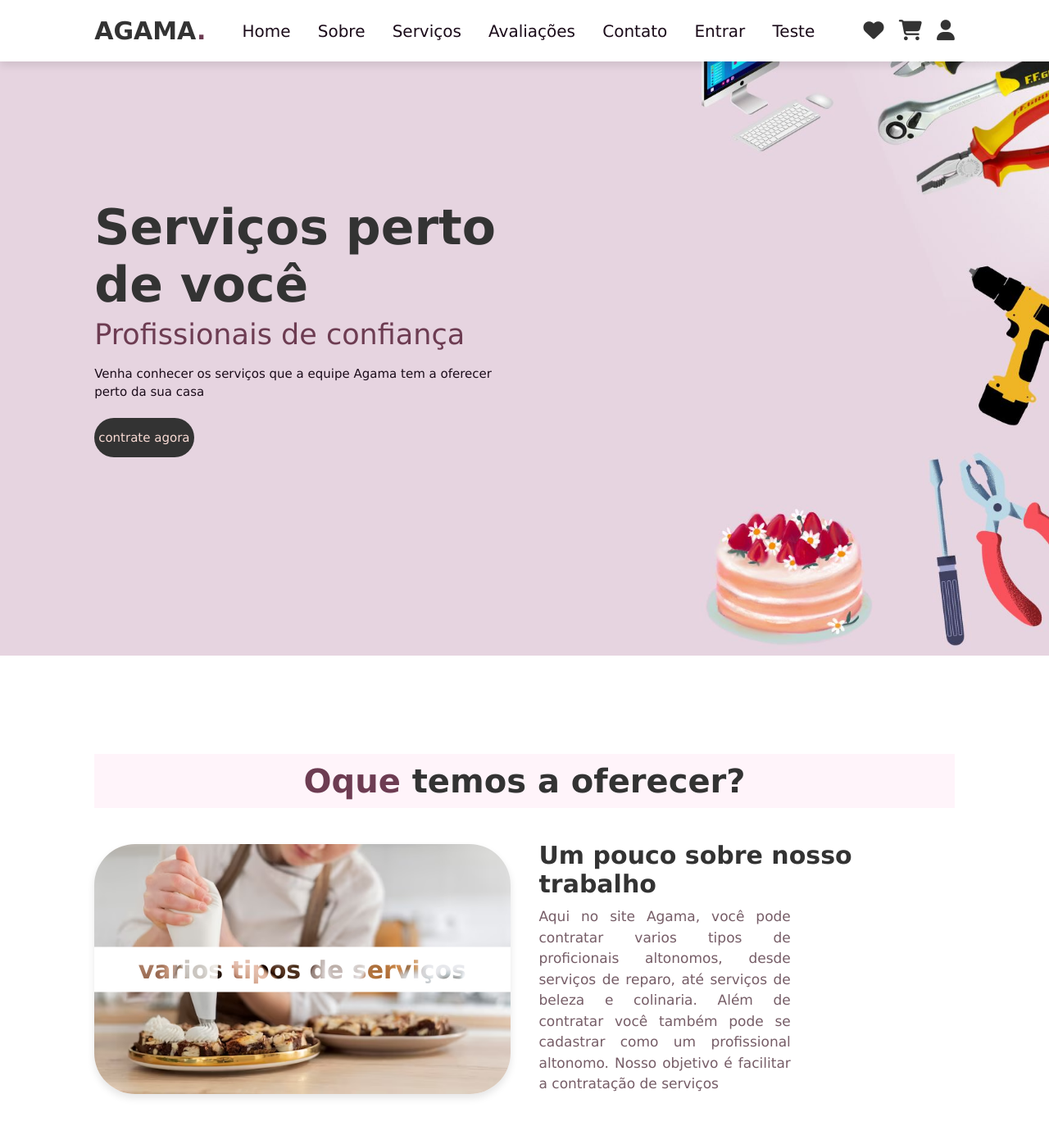
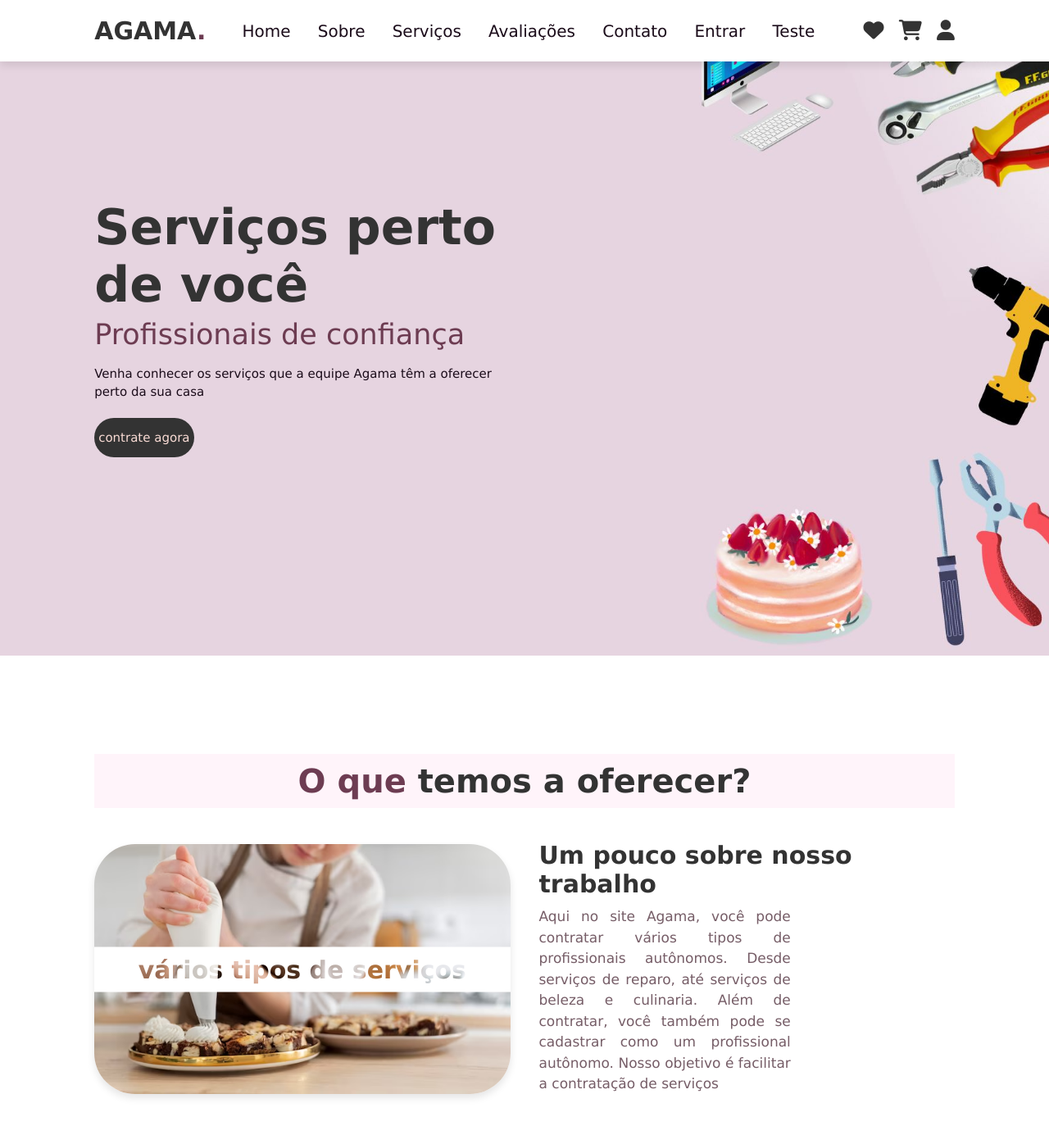
Before and after one commit to Hunterspinola/tcc, a PHP site: page / in a window 1280 px wide; the page is wider, and only the part inside the window is pictured. Shown: the top 1396 px of that part at 82% size. Run offline with PHP 8.4, Linux system fonts and the light colour scheme.

Commit message:
ortografia not found

```diff
--- a/index.php
+++ b/index.php
@@ -54,7 +54,7 @@
         <div class="content">
             <h3>Serviços perto de você</h3>
             <span> Profissionais de confiança </span>
-            <p>Venha conhecer os serviços que a equipe Agama tem a oferecer perto da sua casa</p>
+            <p>Venha conhecer os serviços que a equipe Agama têm a oferecer perto da sua casa</p>
 
             <a href="login.html" class="btn">contrate agora</a>
         </div>
@@ -67,20 +67,20 @@
 
     <section class="sobre" id="sobre">
 
-        <h1 class="heading"><span> Oque </span> temos a oferecer? </h1>
+        <h1 class="heading"><span> O que </span> temos a oferecer? </h1>
 
         <div class="row">
 
             <div class="imagem">
                 <img src="../tcc/imagens.img/cozina.avif" alt="">
-                <h3>varios tipos de serviços</h3>
+                <h3>vários tipos de serviços</h3>
             </div>
 
             <div class="content">
                 <h3> Um pouco sobre nosso trabalho</h3>
-                <p>Aqui no site Agama, você pode contratar varios tipos de proficionais altonomos,
-                    desde serviços de reparo, até serviços de beleza e colinaria. Além de contratar
-                    você também pode se cadastrar como um profissional altonomo. Nosso objetivo é facilitar a
+                <p>Aqui no site Agama, você pode contratar vários tipos de profissionais autônomos.
+                    Desde serviços de reparo, até serviços de beleza e culinaria. Além de contratar,
+                    você também pode se cadastrar como um profissional autônomo. Nosso objetivo é facilitar a
                     contratação de serviços </p>
                 <!-- <a href="#" class="btn">mais informações</a> -->
             </div>
@@ -135,7 +135,7 @@
         <div class="iconis">
             <img src="../tcc/imagens.img/carro.png" alt="">
             <div class="infor">
-                <h3>Mecanica </h3>
+                <h3>Mecânica </h3>
                 <span>fvdgfdgf</span>
             </div>
         </div>
```
